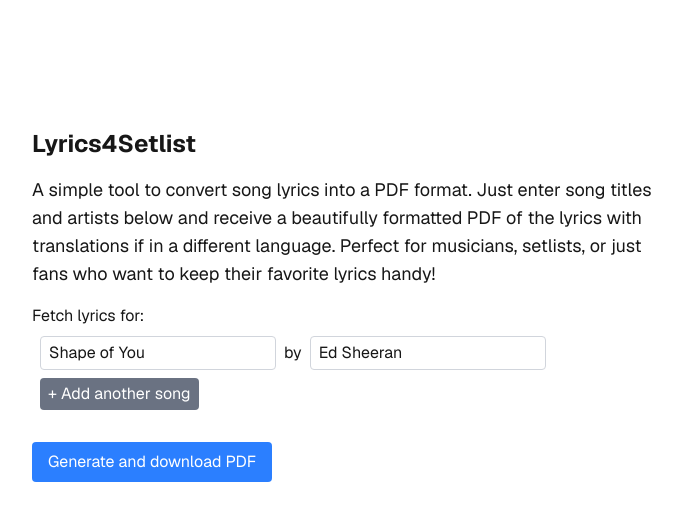
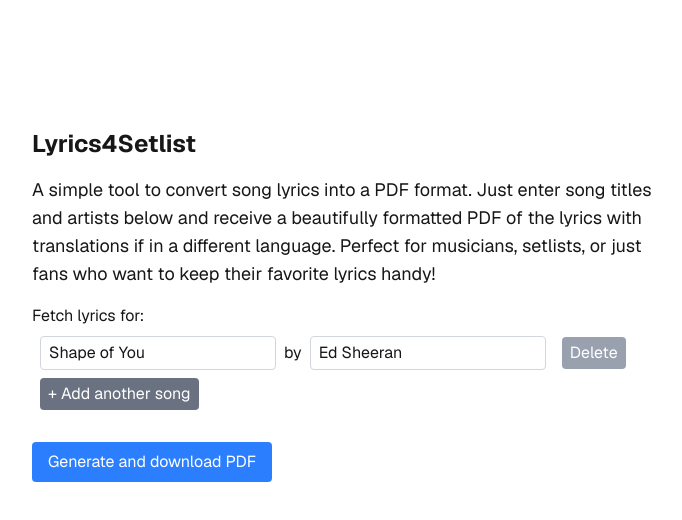
Before and after one commit to kipriecken/Lyrics4Setlist, a Next.js app in the folder frontend/: page / in a window 1280 px wide. Shown: the top 520 px of the page, without its empty margins (288-970 px from the left). Built offline with nearby package versions, Linux system fonts and the light colour scheme.

Commit message:
add ability to delete song on main page

```diff
--- a/frontend/src/app/ocr/page.tsx
+++ b/frontend/src/app/ocr/page.tsx
@@ -1,6 +1,6 @@
 'use client'
 
-import React, { useState } from 'react'
+import { useState } from 'react'
 import { createWorker } from 'tesseract.js'
 
 const OcrReader = () => {
--- a/frontend/src/app/page.tsx
+++ b/frontend/src/app/page.tsx
@@ -68,6 +68,18 @@ export default function Home() {
                   }}
                   className="mx-2 rounded border border-gray-300 px-2 py-1 focus:border-blue-500 focus:outline-none focus:ring-1 focus:ring-blue-500 dark:bg-gray-800 dark:border-gray-600 dark:text-white"
                 />
+                {/* delete song */}
+                <button
+                  onClick={() => {
+                    const newSongs = [...songs]
+                    newSongs.splice(i, 1)
+                    setSongs(newSongs)
+                  }}
+                  className="ml-2 rounded bg-red-500 px-2 py-1 text-white hover:bg-red-600 disabled:bg-gray-400 disabled:cursor-not-allowed"
+                  disabled={songs.length === 1}
+                >
+                  Delete
+                </button>
               </div>
             ))}
             <button
```
